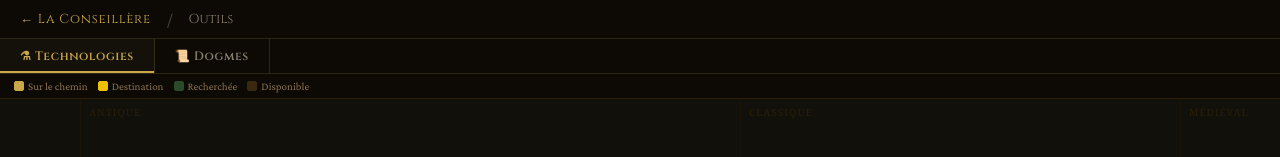
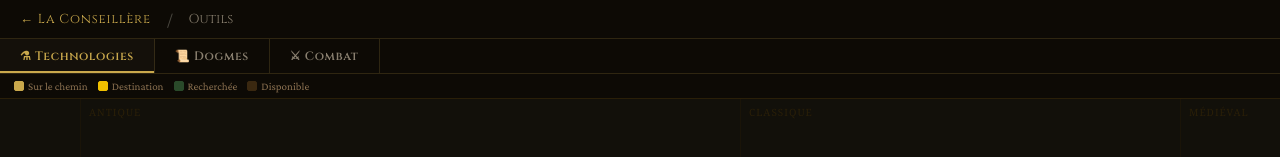
Before and after one commit to Tristan-ENSAM/CIV6_AI, a Next.js app: page /tools in a window 1280 px wide. Shown: the top 157 px of the page. Built offline with nearby package versions, Linux system fonts and the light colour scheme.

Commit message:
Add files via upload

```diff
--- a/pages/tools.js
+++ b/pages/tools.js
@@ -4,18 +4,20 @@ import { useState } from 'react';
 import { TECH_TREE }  from '../lib/techTreeData';
 import { CIVIC_TREE } from '../lib/civicTreeData';
 
-// Chargement dynamique pour éviter SSR (canvas/SVG)
-const TechTreeComponent = dynamic(() => import('../components/TechTreeComponent'), { ssr: false });
+// Chargement dynamique pour éviter SSR (canvas/SVG/state lourd)
+const TechTreeComponent  = dynamic(() => import('../components/TechTreeComponent'),  { ssr: false });
+const CombatCalculator   = dynamic(() => import('../components/CombatCalculator'),   { ssr: false });
 
 export default function Tools() {
-  const [activeTree, setActiveTree] = useState('tech');
+  const [activeTool, setActiveTool] = useState('tech');
 
-  const trees = [
-    { id: 'tech',  label: '⚗ Technologies', data: TECH_TREE  },
-    { id: 'civic', label: '📜 Dogmes',       data: CIVIC_TREE },
+  const tools = [
+    { id: 'tech',   label: '⚗ Technologies', kind: 'tree',   data: TECH_TREE  },
+    { id: 'civic',  label: '📜 Dogmes',       kind: 'tree',   data: CIVIC_TREE },
+    { id: 'combat', label: '⚔ Combat',        kind: 'combat'                   },
   ];
 
-  const currentTree = trees.find(t => t.id === activeTree);
+  const current = tools.find(t => t.id === activeTool);
 
   return (
     <>
@@ -40,7 +42,6 @@ export default function Tools() {
         }
         #__next { display: flex; flex-direction: column; }
 
-        /* ── Header ── */
         .page-header {
           background: #0d0a05;
           border-bottom: 1px solid var(--border);
@@ -54,7 +55,6 @@ export default function Tools() {
         .page-header a:hover { color: var(--gold-light); }
         .page-header .sep { color: var(--text3); }
 
-        /* ── Tree switcher ── */
         .tree-tabs {
           display: flex; gap: 0; border-bottom: 1px solid var(--border);
           background: #0d0a05; flex-shrink: 0;
@@ -71,33 +71,34 @@ export default function Tools() {
         }
         .tree-tab:hover:not(.active) { background: #0d0a05; color: var(--text); }
 
-        /* ── Canvas area ── */
         .tree-area { flex: 1; overflow: hidden; display: flex; flex-direction: column; }
       `}</style>
 
-      {/* Header nav */}
       <div className="page-header">
         <a href="/">← La Conseillère</a>
         <span className="sep">/</span>
         <span style={{ fontFamily:'Cinzel,serif', fontSize:13, color:'var(--text2)' }}>Outils</span>
       </div>
 
-      {/* Switcher Tech / Dogmes */}
       <div className="tree-tabs">
-        {trees.map(t => (
+        {tools.map(t => (
           <button
             key={t.id}
-            className={`tree-tab${activeTree === t.id ? ' active' : ''}`}
-            onClick={() => setActiveTree(t.id)}
+            className={`tree-tab${activeTool === t.id ? ' active' : ''}`}
+            onClick={() => setActiveTool(t.id)}
           >
             {t.label}
           </button>
         ))}
       </div>
 
-      {/* Arbre actif */}
       <div className="tree-area">
-        <TechTreeComponent key={activeTree} treeData={currentTree.data} />
+        {current.kind === 'tree' && (
+          <TechTreeComponent key={current.id} treeData={current.data} />
+        )}
+        {current.kind === 'combat' && (
+          <CombatCalculator key="combat" />
+        )}
       </div>
     </>
   );
```
